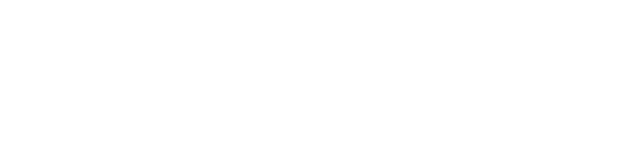
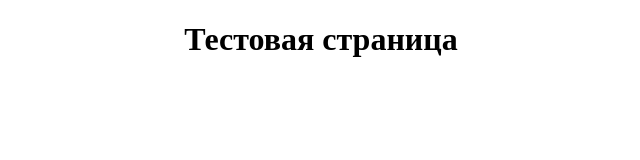
Before and after one commit to EvgenyPavlov89/special-app, a plain HTML site: page test.html in a window 1280 px wide. Shown: the whole page, without its empty margins (319-959 px from the left). Drawn offline with Linux system fonts and the light colour scheme.

Commit message:
Update test.html

```diff
--- a/test.html
+++ b/test.html
@@ -7,6 +7,9 @@
     <title>Document</title>
 </head>
 <body>
-
+    <center>
+        <h1>Тестовая страница
+        </h1>
+    </center>
 </body>
 </html>
```
